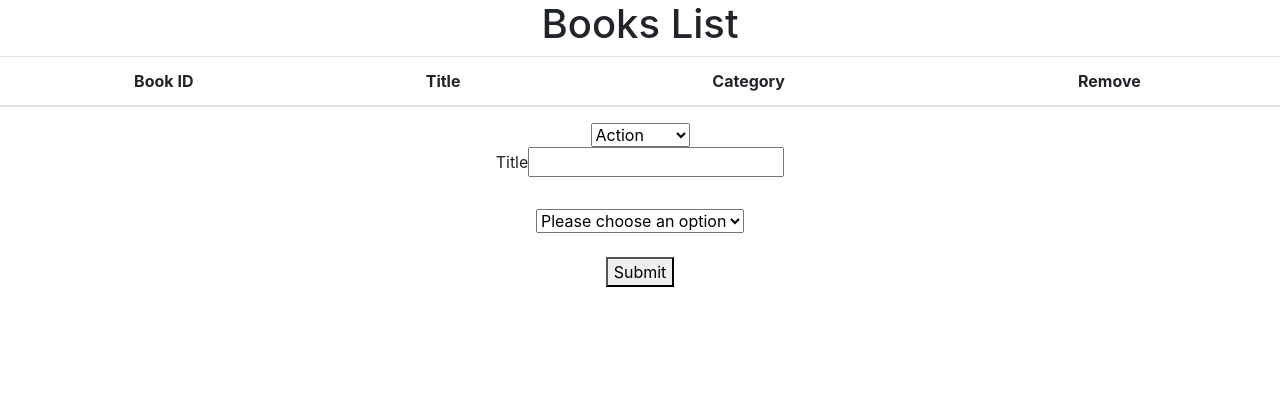
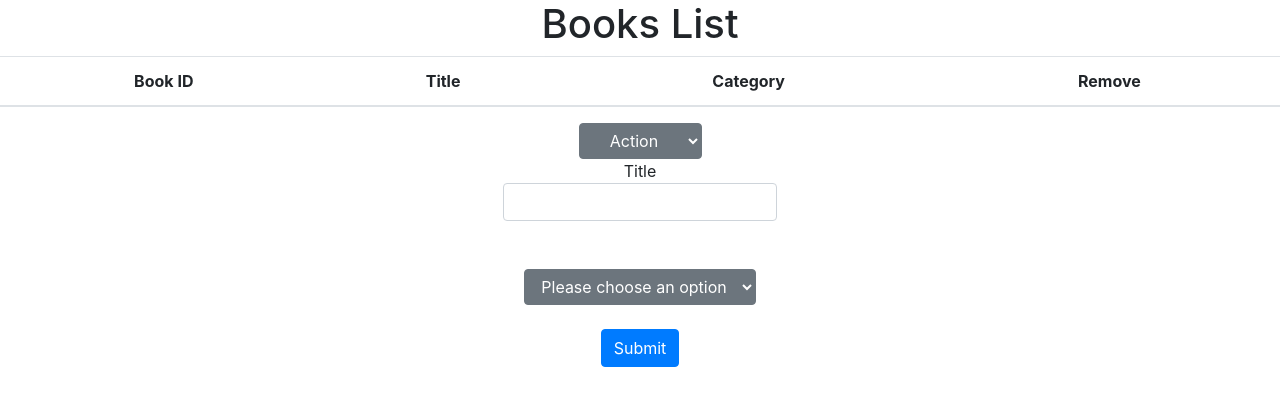
Before and after one commit to HillaryOkello/React-Bookstore, a React (Create React App) app: page / in a window 1280 px wide. Shown: the top 406 px of the page. Built offline with nearby package versions, Linux system fonts and the light colour scheme.

Commit message:
add minor bootstrap stylse

```diff
--- a/src/components/categoryFilter.js
+++ b/src/components/categoryFilter.js
@@ -15,7 +15,12 @@ const CategoryFilter = (props) => {
 
   return (
     <div>
-      <select name="categories" value={category} onChange={handleFilterChange}>
+      <select
+        name="categories"
+        value={category}
+        onChange={handleFilterChange}
+        className="btn btn-secondary dropdown-toggle"
+      >
         {filters.map((cat) => (
           <option key={cat} value={cat}>
             {cat}
--- a/src/containers/BooksForm.js
+++ b/src/containers/BooksForm.js
@@ -48,12 +48,13 @@ class BooksForm extends React.PureComponent {
     const { title, category } = this.state;
     return (
       <form onSubmit={(event) => this.handleSubmit(event)}>
-        <div>
+        <div className="form-group">
           <label htmlFor="book-title">
             Title
             <input
               type="text"
               id="book-title"
+              className="form-control"
               name="book-title"
               value={title}
               onChange={this.handleChange}
@@ -66,6 +67,7 @@ class BooksForm extends React.PureComponent {
             name="categories"
             value={category}
             onChange={this.handleChange}
+            className="btn btn-secondary dropdown-toggle"
           >
             <option value="">Please choose an option</option>
             {categories.map((cat) => (
@@ -76,7 +78,7 @@ class BooksForm extends React.PureComponent {
           </select>
         </div>
         <br />
-        <button type="submit">Submit</button>
+        <button type="submit" className="btn btn-primary">Submit</button>
       </form>
     );
   }
```
